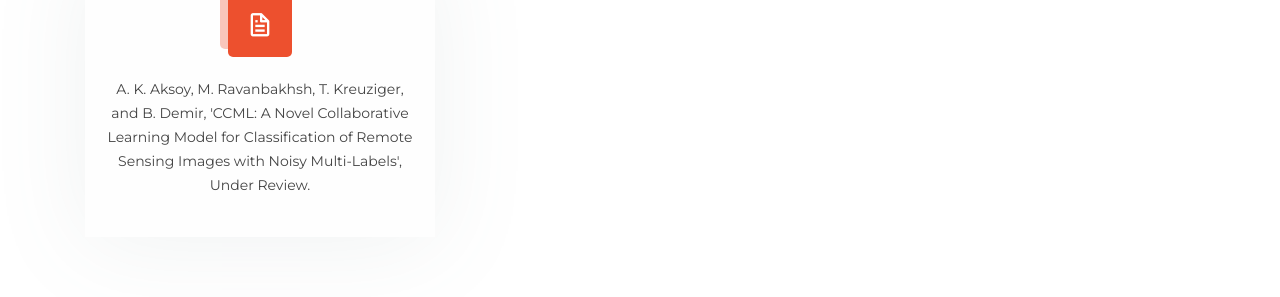
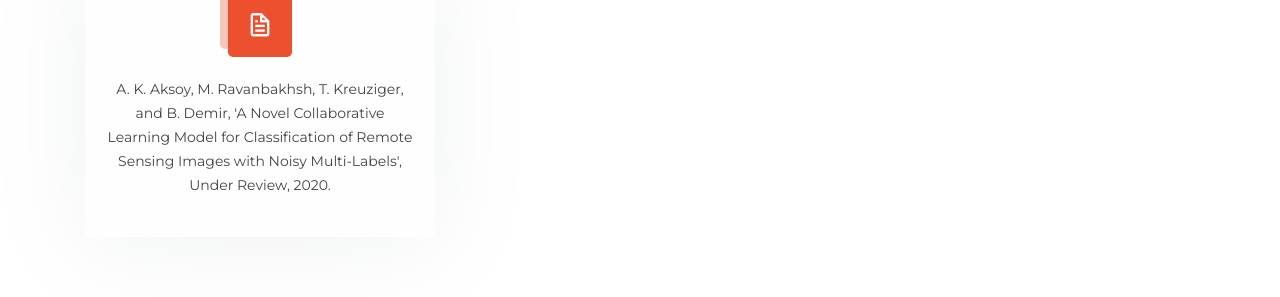
Before and after one commit to rsim-tu-berlin/noisy-label-in-rs.org, a Jekyll site: the page built from index.md, in a window 1280 px wide and 900 px high, scrolled down 921 px. Shown: the part 180-477 px from the top of the window. Built offline with Jekyll 4.4.1, drawn with Linux system fonts in a browser that asks for light colours; part of the change alters nothing that is shown.

Commit message:
add ga4 tags and minor changes

```diff
--- a/_layouts/page.html
+++ b/_layouts/page.html
@@ -45,6 +45,15 @@
     <!-- Custom styles for this template -->
     <link href="assets/css/style.css" rel="stylesheet">
     <link href="assets/css/custom.css" rel="stylesheet">
+
+    <!-- Global site tag (gtag.js) - Google Analytics -->
+    <script async src="https://www.googletagmanager.com/gtag/js?id=G-9J3EBWFZFS"></script>
+    <script>
+      window.dataLayer = window.dataLayer || [];
+      function gtag(){dataLayer.push(arguments);}
+      gtag('js', new Date());
+      gtag('config', 'G-9J3EBWFZFS');
+    </script>
   </head>
 
   <body>
@@ -97,7 +106,7 @@
               <div class="icon-box">
                 <div class="icon"><i class="bx bx-file"></i></div>
                 <h4><a href=""></a></h4>
-                <p>A. K. Aksoy, M. Ravanbakhsh, T. Kreuziger, and B. Demir, 'CCML: A Novel Collaborative Learning Model for Classification of Remote Sensing Images with Noisy Multi-Labels', Under Review.</p>
+                <p>A. K. Aksoy, M. Ravanbakhsh, T. Kreuziger, and B. Demir, 'A Novel Collaborative Learning Model for Classification of Remote Sensing Images with Noisy Multi-Labels', Under Review, 2020.</p>
               </div>
             </div>
 
```
